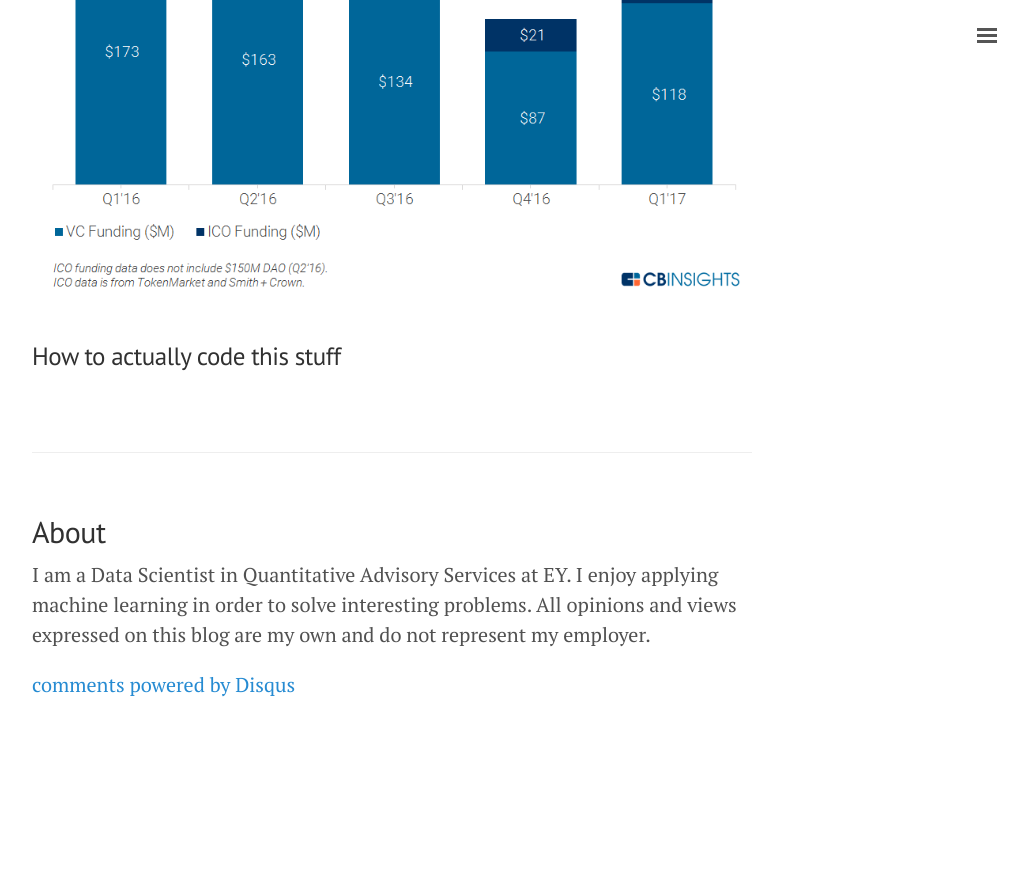
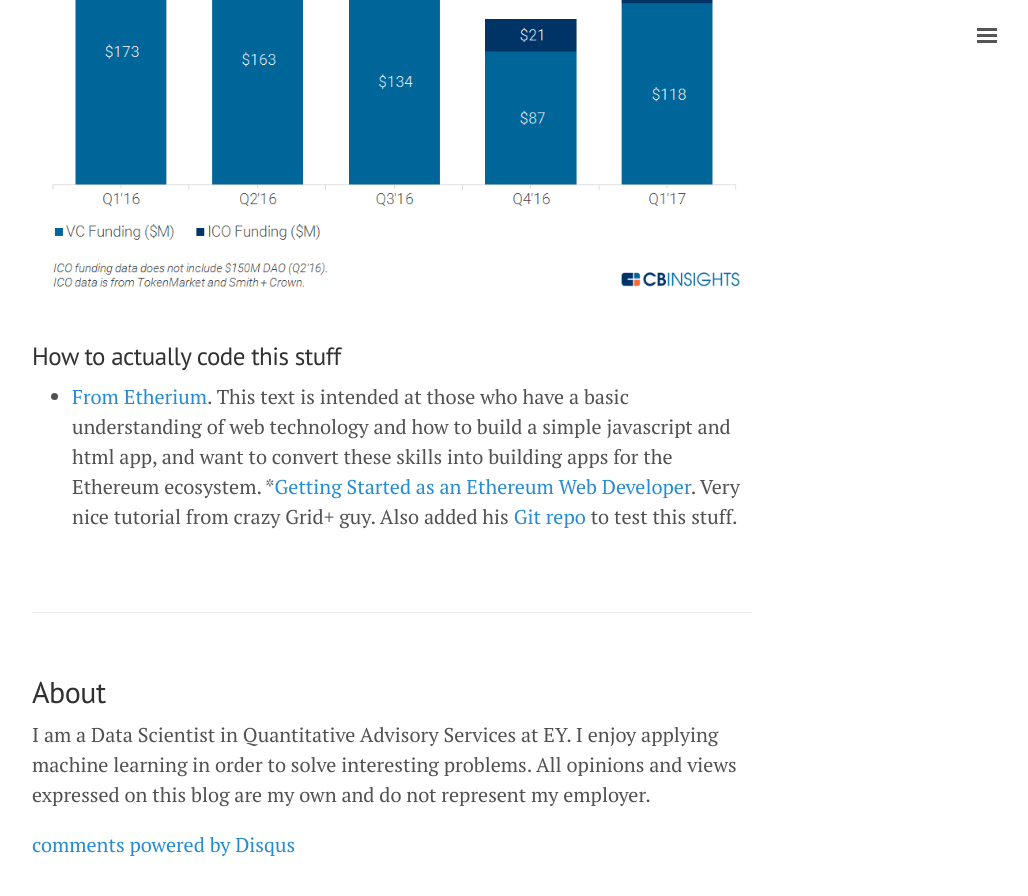
Before and after one commit to herman-hellenes/herman-hellenes.github.io, a Jekyll site: the page built from undone_posts/2017-09-11-Blockchain-resources.md, in a window 1280 px wide and 900 px high, scrolled down 1794 px. Shown: the top 896 px of the window, without its empty margins (248-1276 px from the left). Built offline with Jekyll 4.4.1, drawn with Linux system fonts in a browser that asks for light colours; nearby versions of some CDN libraries; comment, search, counter and statistics services are not loaded; before the commit the page ends 2534 px from its top, so only the background shows below that.

Commit message:
Update 2017-09-11-Blockchain-resources.md

```diff
--- a/undone_posts/2017-09-11-Blockchain-resources.md
+++ b/undone_posts/2017-09-11-Blockchain-resources.md
@@ -71,3 +71,6 @@ evident and verifiable by anyone, helping to ensure that the historical provenan
 
 
 ### How to actually code this stuff
+
+* [From Etherium](https://blog.ethereum.org/2016/07/12/build-server-less-applications-mist/). This text is intended at those who have a basic understanding of web technology and how to build a simple javascript and html app, and want to convert these skills into building apps for the Ethereum ecosystem.
+*[Getting Started as an Ethereum Web Developer](https://hackernoon.com/getting-started-as-an-ethereum-web-developer-9a2a4ab47baf). Very nice tutorial from crazy Grid+ guy. Also added his [Git repo](https://github.com/alex-miller-0/eth-dev-101) to test this stuff.
```
